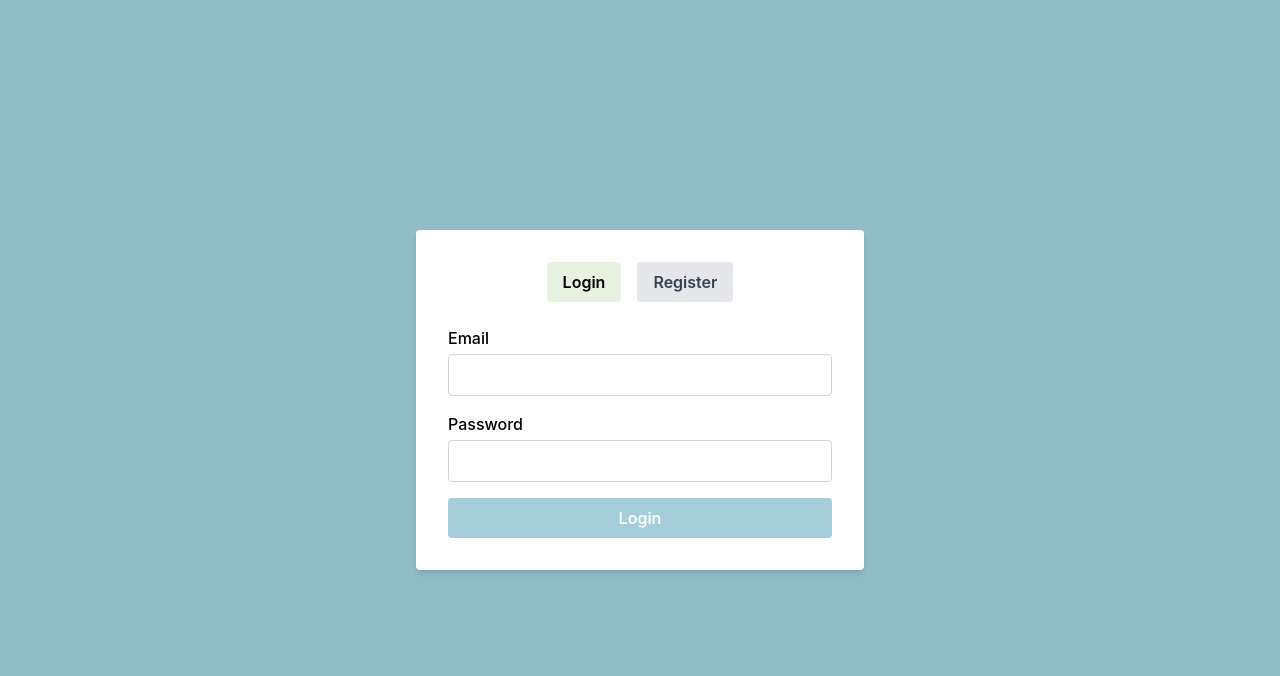
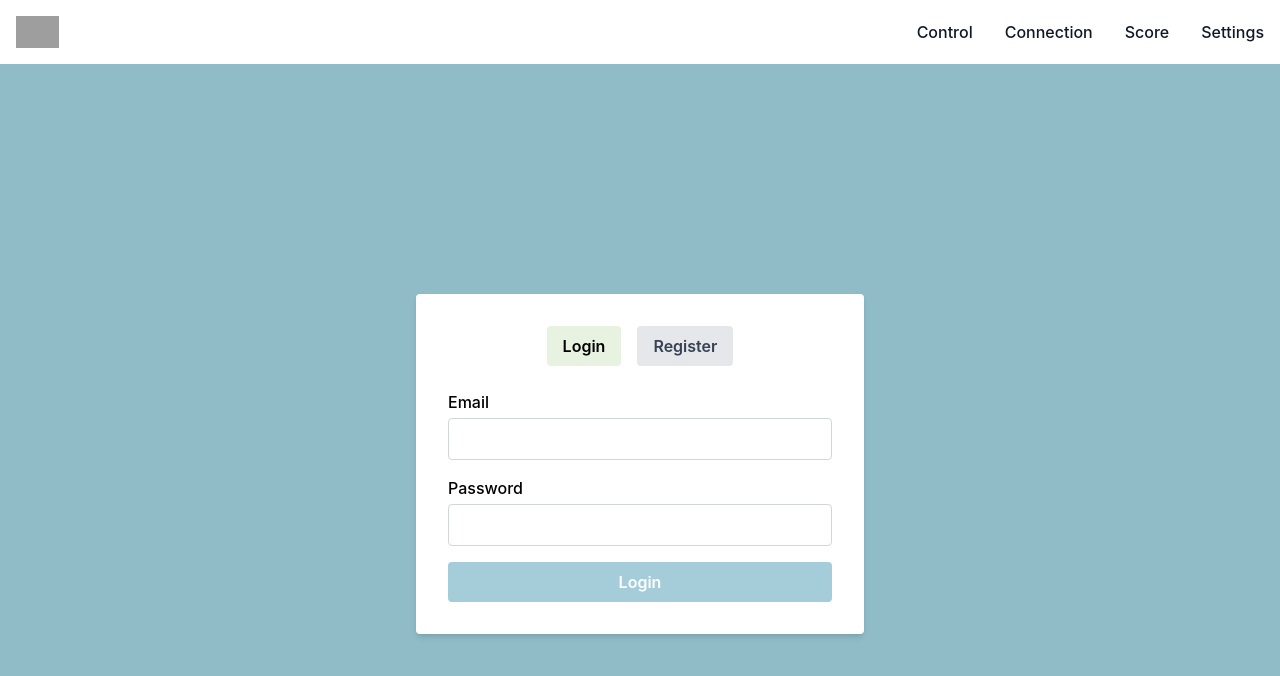
Before and after one commit to JermainePasion/AI-GYB, a React (Vite) app in the folder frontend/: page / in a window 1280 px wide. Shown: the top 676 px of the page. Built offline with nearby package versions, Linux system fonts and the light colour scheme; grey boxes are pictures that could not be loaded.

Commit message:
loginpage

```diff
--- a/frontend/package.json
+++ b/frontend/package.json
@@ -12,6 +12,7 @@
   "dependencies": {
     "@tailwindcss/vite": "^4.1.11",
     "axios": "^1.11.0",
+    "crypto-hash": "^3.1.0",
     "react": "^19.1.0",
     "react-dom": "^19.1.0",
     "react-router-dom": "^7.7.1"
@@ -29,6 +30,6 @@
     "globals": "^16.3.0",
     "postcss": "^8.5.6",
     "tailwindcss": "^4.1.11",
-    "vite": "^7.0.4"
+    "vite": "^7.1.2"
   }
 }
--- /dev/null
+++ b/frontend/src/layouts/AuthNavbar.jsx
@@ -0,0 +1,37 @@
+import React from 'react'
+
+function AuthNavbar() {
+  return (
+
+
+<nav class="bg-white border-gray-200 dark:bg-gray-900">
+  <div class="max-w-screen-xl flex flex-wrap items-center justify-between mx-auto p-4">
+    <a href="/" class="flex items-center space-x-3 rtl:space-x-reverse">
+        <img src="https://flowbite.com/docs/images/logo.svg" class="h-8" alt="Flowbite Logo" />
+        <span class="self-center text-2xl font-semibold whitespace-nowrap dark:text-white">Flowbite</span>
+    </a>
+            <div class="hidden w-full md:block md:w-auto" id="navbar-default">
+                <ul class="font-medium flex flex-col p-4 md:p-0 mt-4 border border-gray-100 rounded-lg bg-gray-50 md:flex-row md:space-x-8 rtl:space-x-reverse md:mt-0 md:border-0 md:bg-white dark:bg-gray-800 md:dark:bg-gray-900 dark:border-gray-700">
+                    <li>
+                    <a href="/control" class="block py-2 px-3 text-gray-900 rounded-sm hover:bg-gray-100 md:hover:bg-transparent md:border-0 md:hover:text-blue-700 md:p-0 dark:text-white md:dark:hover:text-blue-500 dark:hover:bg-gray-700 dark:hover:text-white md:dark:hover:bg-transparent">Control</a>
+                    </li>
+                    <li>
+                    <a href="/connection" class="block py-2 px-3 text-gray-900 rounded-sm hover:bg-gray-100 md:hover:bg-transparent md:border-0 md:hover:text-blue-700 md:p-0 dark:text-white md:dark:hover:text-blue-500 dark:hover:bg-gray-700 dark:hover:text-white md:dark:hover:bg-transparent">Connection</a>
+                    </li>
+                    <li>
+                    <a href="/score" class="block py-2 px-3 text-gray-900 rounded-sm hover:bg-gray-100 md:hover:bg-transparent md:border-0 md:hover:text-blue-700 md:p-0 dark:text-white md:dark:hover:text-blue-500 dark:hover:bg-gray-700 dark:hover:text-white md:dark:hover:bg-transparent">Score</a>
+                    </li>
+                    <li>
+                    <a href="/settings" class="block py-2 px-3 text-gray-900 rounded-sm hover:bg-gray-100 md:hover:bg-transparent md:border-0 md:hover:text-blue-700 md:p-0 dark:text-white md:dark:hover:text-blue-500 dark:hover:bg-gray-700 dark:hover:text-white md:dark:hover:bg-transparent">Settings</a>
+                    </li>
+                </ul>
+            </div>
+
+
+  </div>
+</nav>
+
+  )
+}
+
+export default AuthNavbar
--- a/frontend/src/screens/AuthScreen.jsx
+++ b/frontend/src/screens/AuthScreen.jsx
@@ -1,5 +1,6 @@
 import { useState } from "react";
 import { useNavigate } from 'react-router-dom';
+import AuthNavbar from "../layouts/AuthNavbar";
 
 export default function AuthScreen() {
   const [isLogin, setIsLogin] = useState(true);
@@ -62,23 +63,28 @@ export default function AuthScreen() {
   };
 
   return (
+
+    <div>
+      <AuthNavbar/>
+
         <div className="min-h-screen flex items-center justify-center bg-background px-4">
+
             <div className="max-w-md w-full bg-white p-8 rounded shadow-md">
+
               <div className="mb-6 flex justify-center space-x-4">
                 <button
                   onClick={() => setIsLogin(true)}
                   className={`px-4 py-2 font-semibold rounded ${
                     isLogin ? "bg-[#e7f3e0] text-black" : "bg-gray-200 text-gray-700"
-            }`}
-          >
+                  }`}>
                   Login
                 </button>
+
                 <button
                   onClick={() => setIsLogin(false)}
                   className={`px-4 py-2 font-semibold rounded ${
                     !isLogin ? "bg-[#e7f3e0] text-black" : "bg-gray-200 text-gray-700"
-            }`}
-          >
+                  }`} >
                   Register
                 </button>
               </div>
@@ -145,5 +151,8 @@ export default function AuthScreen() {
               </form>
             </div>
           </div>
+
+    </div>
+
   );
 }
```
Also changed, not shown: frontend/src/screens/FigureScreen.jsx (line endings or trailing spaces), 2 other files (tests, documents, lock files or other folders). Lines whose indentation alone changed are shown as unchanged.
